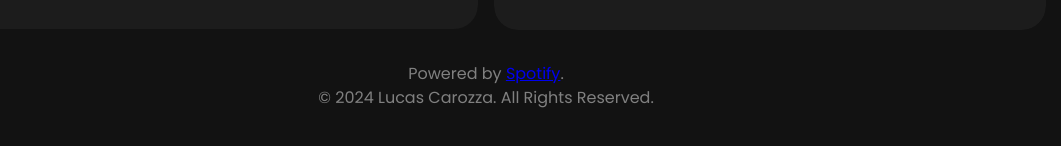
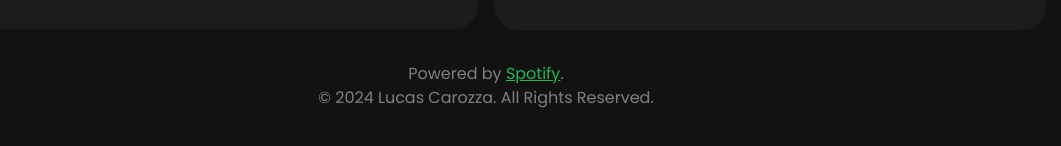
Before and after one commit to lucascarozza/mixero, a React (Vite) app: page / in a window 1280 px wide. Shown: the part 592-738 px from the top of the page, without its empty margins (154-1215 px from the left). Built offline with nearby package versions, Linux system fonts and the light colour scheme.

Commit message:
Fix Footer styles

```diff
--- a/src/components/Footer/Footer.module.css
+++ b/src/components/Footer/Footer.module.css
@@ -1,7 +1,7 @@
 /* Footer
  * ======================================= */
 
-footer {
+ footer {
   display: flex;
   align-items: center;
   justify-content: center;
@@ -11,3 +11,12 @@ footer {
   font-family: var(--primary-font-family);
   line-height: var(--default-line-height);
 }
+
+footer a {
+  color: var(--spotify-green);
+  transition: color 250ms;
+}
+
+footer a:hover {
+  color: var(--secondary-green);
+}
```
